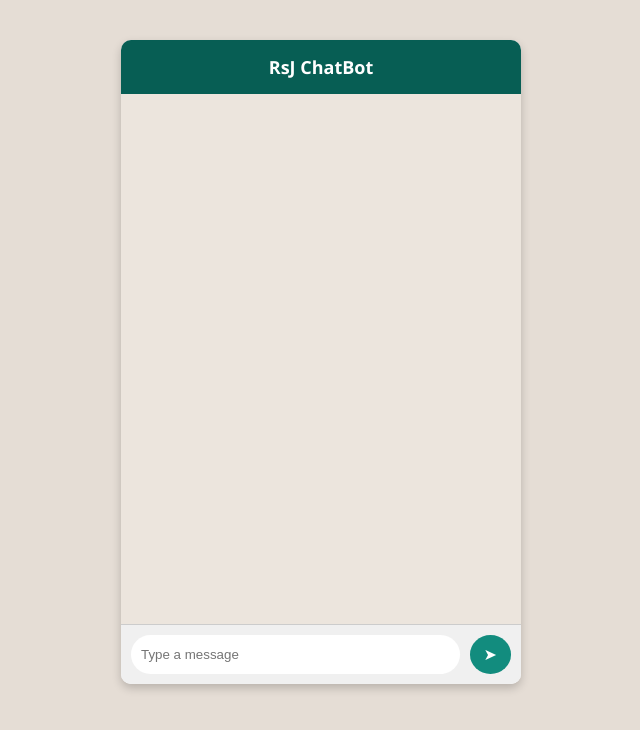
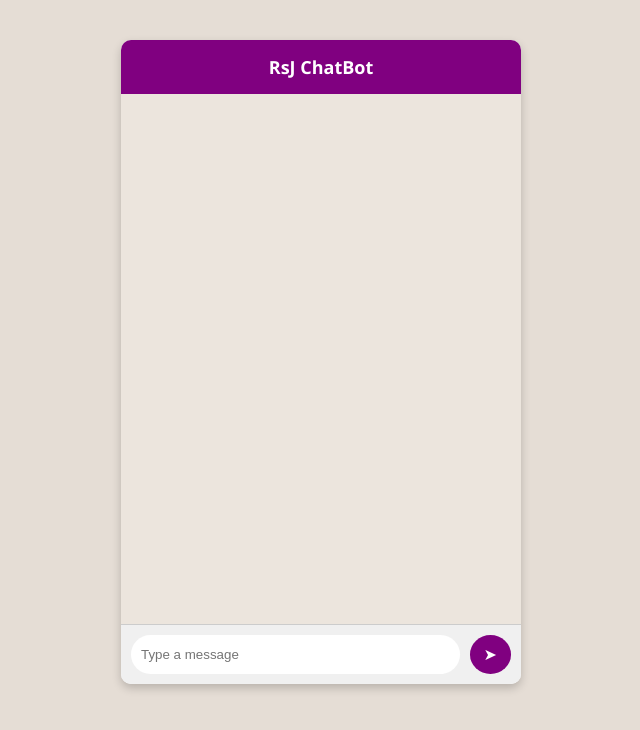
Before and after one commit to Riyaskhan005/RsJ_ChatBot, a Flask app: page / in a window 1280 px wide. Shown: the top 730 px of the page, without its empty margins (319-959 px from the left). Run offline with Flask 3, Linux system fonts and the light colour scheme.

Commit message:
color updated

```diff
--- a/static/style.css
+++ b/static/style.css
@@ -14,7 +14,7 @@ body {
 }
 
 .chat-header {
-  background-color: #075e54;
+  background-color: #800080;
   color: white;
   padding: 15px;
   text-align: center;
@@ -55,9 +55,10 @@ body {
 }
 
 .user-msg .message-bubble {
-  background-color: #dcf8c6;
+  background-color: #967bb6;
   align-self: flex-end;
   border-bottom-right-radius: 0;
+  color: #f0f0f0;
 }
 
 .bot-msg {
@@ -85,7 +86,7 @@ body {
 }
 
 #send-btn {
-  background-color: #128c7e;
+  background-color: #800080;
   color: white;
   border: none;
   border-radius: 50%;
```
